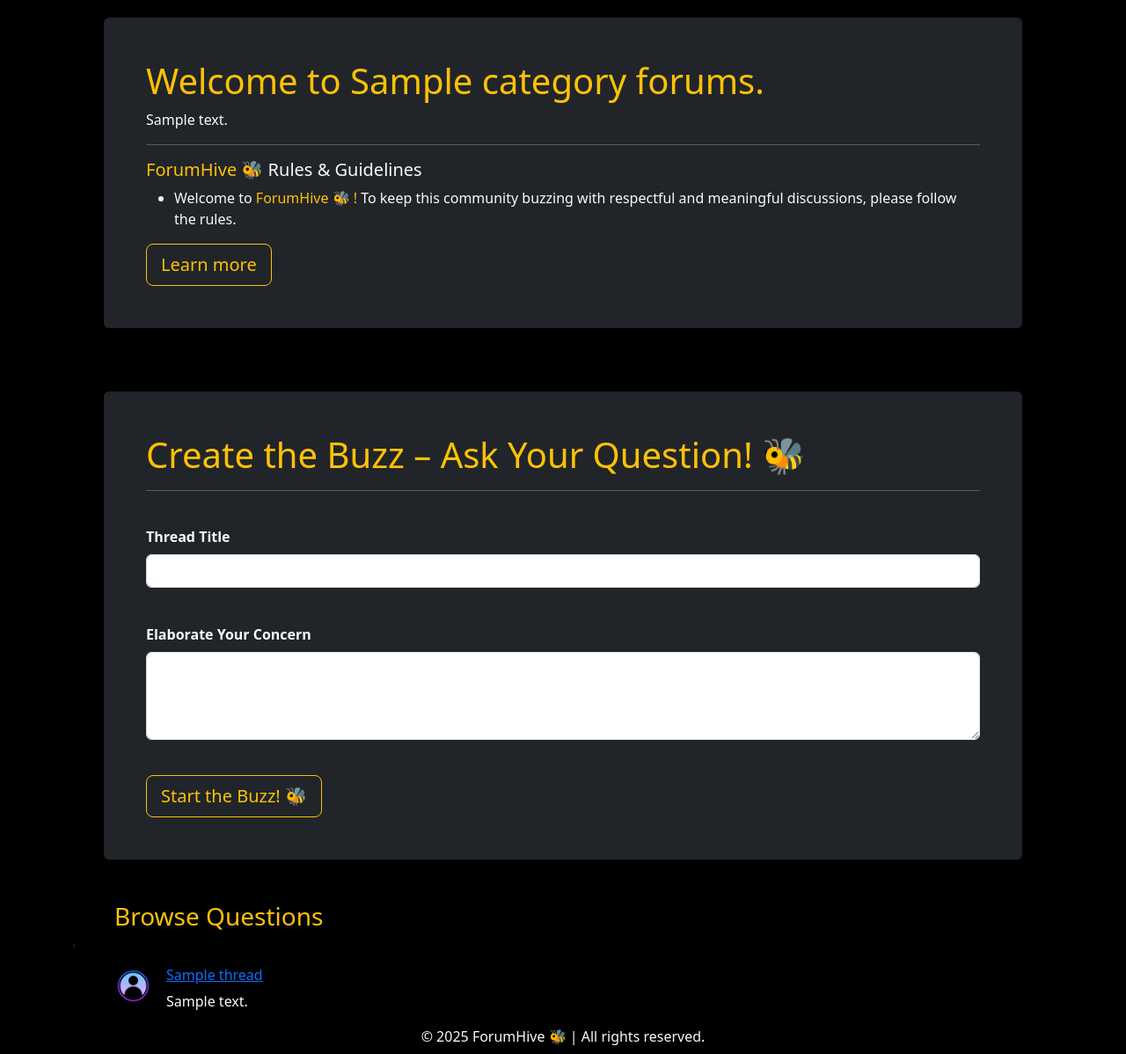
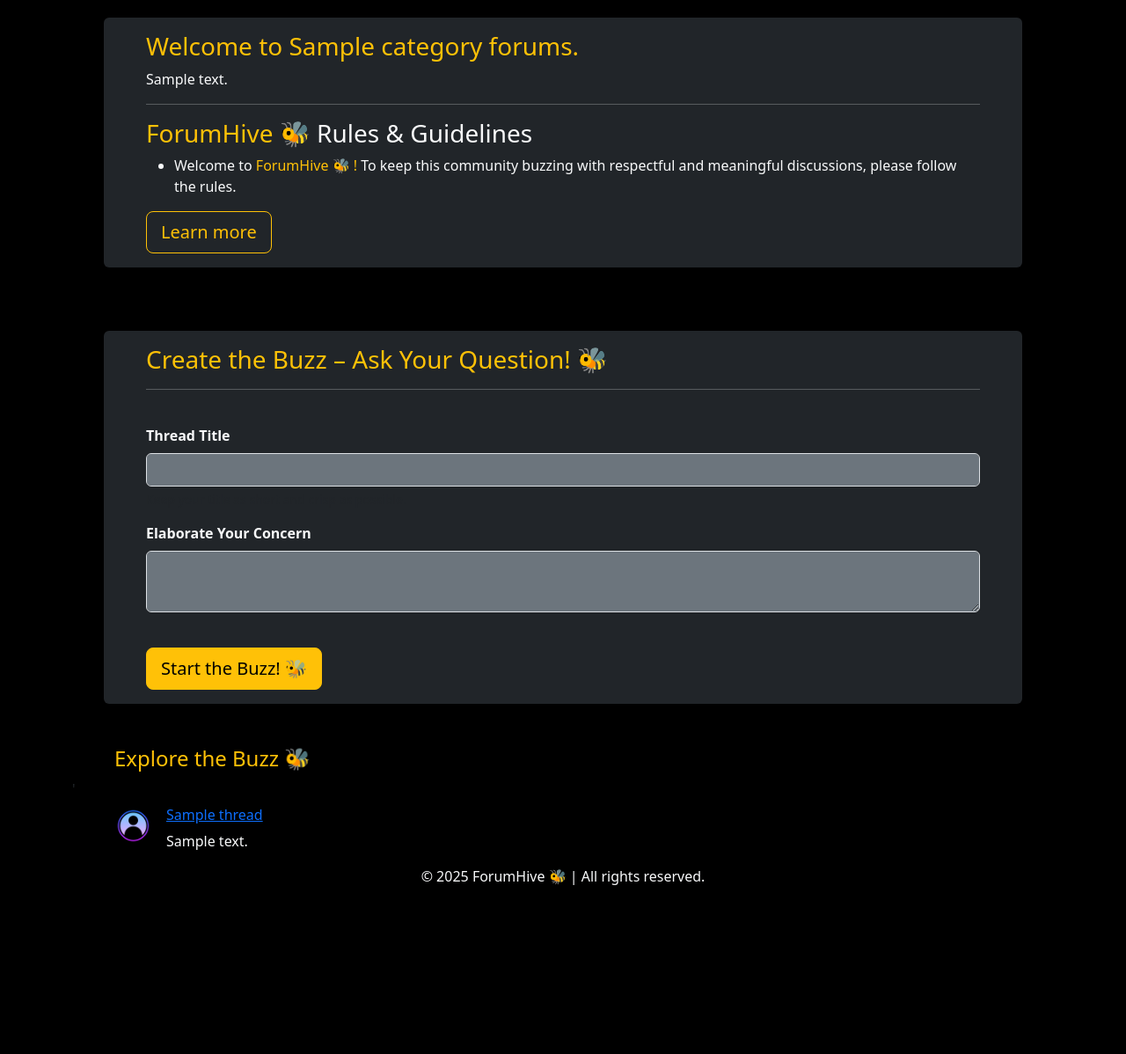
Before and after one commit to Aditya-Prakash07/online-forum-website-php, a PHP site: page /threadlist.php?catid=1 in a window 1280 px wide. Shown: the part 56-1254 px from the top of the page at 88% size. After the commit the page ends 1062 px from the top, so only its background shows below. Run offline with PHP 8.4, Linux system fonts and the light colour scheme; tables that the repository leaves empty or names only in its code hold one stand-in row (values such as "Sample post").

Commit message:
css... and few table creation and improvements

```diff
--- a/index.php
+++ b/index.php
@@ -218,8 +218,9 @@ include "partials/_dbconnect.php";
   </div>
   <!-- Categories container starts here -->
   <div class="container mt-4">
+    <br>
     <h3 class="text-center text-warning">ForumHive - Browse Categories</h3>
-    <div class="row mt-4">
+    <div class="row mt-4 g-0">
       <!-- Fetch all the categories -->
       <?php
       $sql = "SELECT * FROM `categories`";
@@ -232,7 +233,7 @@ include "partials/_dbconnect.php";
         $cat = $row['category_name'];
         $desc = $row['category_description'];
         echo '<div class="col-md-4 my-4">
-          <div class="card mx-auto bg-black text-light" style="width: 17rem">
+          <div class="card mx-auto bg-black text-light" style="width: 16rem">
             <img
               src="/images/portrait/portrait' . $id . '.jpg"
               class="card-img-top img-fluid"
--- a/partials/_header.php
+++ b/partials/_header.php
@@ -1,10 +1,10 @@
 <?php
 
-echo '<nav class="navbar navbar-expand-lg navbar-black bg-black fixed-top">
+echo '<nav class="navbar navbar-expand-lg bg-black fixed-top">
   <div class="container-fluid">
     <a class="navbar-brand text-warning" href="/">ForumHive 🐝</a>
     <button class="navbar-toggler" type="button" data-bs-toggle="collapse" data-bs-target="#navbarSupportedContent" aria-controls="navbarSupportedContent" aria-expanded="false" aria-label="Toggle navigation">
-      <span class="navbar-toggler-icon"></span>
+      <span class="navbar-toggler-icon bg-warning"></span>
     </button>
     <div class="collapse navbar-collapse" id="navbarSupportedContent">
       <ul class="navbar-nav me-auto mb-2 mb-lg-0">
--- a/style.css
+++ b/style.css
@@ -17,5 +17,4 @@
       height: auto; /* Auto height to maintain aspect ratio */
       max-height: 50vh; /* Limits height */
     }
-
-  }
+}
--- a/threadlist.php
+++ b/threadlist.php
@@ -27,17 +27,41 @@ include "partials/_dbconnect.php";
         $catdesc = $row['category_description'];
     }
     ?>
+    <?php
+    $showAlert = false;
+    $method = $_SERVER['REQUEST_METHOD'];
+    if($method=="POST"){
+        // insert a thread into database
+        $th_title = $_POST['title'];
+        $th_desc = $_POST['desc'];
+        $sql = "INSERT INTO `threads` (`thread_title`, `thread_description`, `thread_category_id`, `thread_user_id`, `timestamp`) VALUES ('$th_title', '$th_desc', '$id', '0', CURRENT_TIMESTAMP)";
+        $result = mysqli_query($conn, $sql);
+        $showAlert = true;
+        if($showAlert){
+            echo '<div class="alert alert-success alert-dismissible fade show" role="alert" style="margin-top: 60px">
+                    <strong>Holy guacamole!</strong> You should check in on some of those fields below.
+                    <button type="button" class="btn-close" data-bs-dismiss="alert" aria-label="Close"></button>
+                </div>';
+        }else{
+            echo '<div class="alert alert-danger alert-dismissible fade show" role="alert" style="margin-top: 60px">
+                    <strong>Holy guacamole!</strong> You should check in on some of those fields below.
+                    <button type="button" class="btn-close" data-bs-dismiss="alert" aria-label="Close"></button>
+                </div>';
+        }
+
+    }
+    ?>
 
     <div class="container  mt-1 p-5">
-        <div class="mt-4 p-5 bg-dark  text-light rounded">
-            <h1 class="text-warning">Welcome to
+        <div class="mt-4 px-5 py-3 bg-dark  text-light rounded">
+            <h3 class="text-warning">Welcome to
                 <?php echo $catname; ?> forums.
-            </h1>
+            </h3>
             <p>
                 <?php echo $catdesc; ?>
             </p>
             <hr>
-            <h5><span class="text-warning">ForumHive 🐝</span> Rules & Guidelines</h5>
+            <h3><span class="text-warning">ForumHive 🐝</span> Rules & Guidelines</h3>
             <ul>
                 <li>
                     Welcome to <span class="text-warning">ForumHive 🐝 !</span> To keep this community buzzing with
@@ -52,23 +76,23 @@ include "partials/_dbconnect.php";
     </div>
 
     <div class="container px-5">
-        <div class="mt-4 p-5 bg-dark  text-light rounded">
-            <h1 class="text-warning">Create the Buzz – Ask Your Question! 🐝</h1>
+        <div class="mt-4 px-5 py-3 bg-dark  text-light rounded">
+            <h3 class="text-warning">Create the Buzz – Ask Your Question! 🐝</h3>
             <hr>
             <br>
-            <form>
+            <form action="<?php echo $_SERVER['REQUEST_URI']; ?>" method="post">
                 <div class="mb-3">
                     <label for="title" class="form-label"> <strong>Thread Title</strong></label>
-                    <input type="text" class="form-control" id="title" name="title">
+                    <input type="text" class="form-control bg-secondary" id="title" name="title">
                     <div id="title" class="form-text">Keep your title as short and crisp as possible.</div>
                 </div>
 
                 <div class="mb-3">
                     <label for="desc" class="form-label"><strong>Elaborate Your Concern</strong></label>
-                    <textarea class="form-control" id="desc" name="desc"  style="height: 100px"></textarea>
+                    <textarea class="form-control bg-secondary" id="desc" name="desc"  style="height: 70px"></textarea>
                 </div>
                 <br>
-                <button type="submit" class="btn btn-outline-warning btn-lg">Start the Buzz! 🐝</button>
+                <button type="submit" class="btn btn-warning btn-lg">Start the Buzz! 🐝</button>
             </form>
         </div>
     </div>
@@ -76,7 +100,7 @@ include "partials/_dbconnect.php";
     <div class="container style" style="min-height: 20vh;">
         <br>
         <br>
-        <h3 class="text-warning mx-5">Browse Questions</h3>'
+        <h4 class="text-warning mx-5">Explore the Buzz 🐝</h4>'
         <?php
             $id = $_GET['catid'];
             $sql = "SELECT * FROM `threads` WHERE thread_category_id=$id";
```
Also changed, not shown: thread.php (+38 -21 lines).
